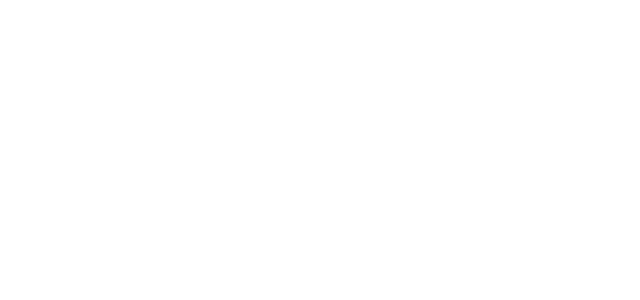
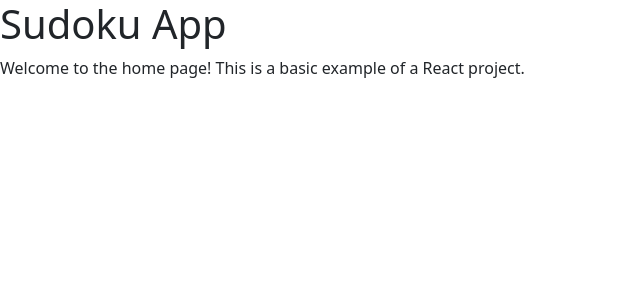
Before and after one commit to ClearCrystals/LogicLuminaries, a React (Create React App) app in the folder frontend/: page / in a window 1280 px wide. Before the commit this address had no page. Shown: the top 300 px of the page, without its empty margins (0-640 px from the left). Built offline with nearby package versions, Linux system fonts and the light colour scheme.

Commit message:
everything is working with bootstarp

```diff
--- a/frontend/package.json
+++ b/frontend/package.json
@@ -9,7 +9,9 @@
     "react": "^18.2.0",
     "react-dom": "^18.2.0",
     "react-scripts": "5.0.1",
-    "web-vitals": "^2.1.4"
+    "web-vitals": "^2.1.4",
+    "bootstrap": "^5.3.3"
+
   },
   "scripts": {
     "start": "react-scripts start",
--- a/frontend/src/App.js
+++ b/frontend/src/App.js
@@ -1,16 +1,15 @@
+import React from 'react';
+import './App.css';
 import "bootstrap/dist/css/bootstrap.min.css"
-import "./App.css"
 import { BrowserRouter, Routes, Route } from "react-router-dom"
-import Auth from "./Auth"
+import HomePage from './components/HomePage'; // Make sure this path is correct
 
 function App() {
   return (
-    <BrowserRouter>
-      <Routes>
-        <Route path="/auth" element={<Auth />} />
-      </Routes>
-    </BrowserRouter>
-  )
+    <div>
+      <HomePage />
+    </div>
+  );
 }
 
-export default App
+export default App;
```
Also changed, not shown: 1 other file (tests, documents, lock files or other folders).
